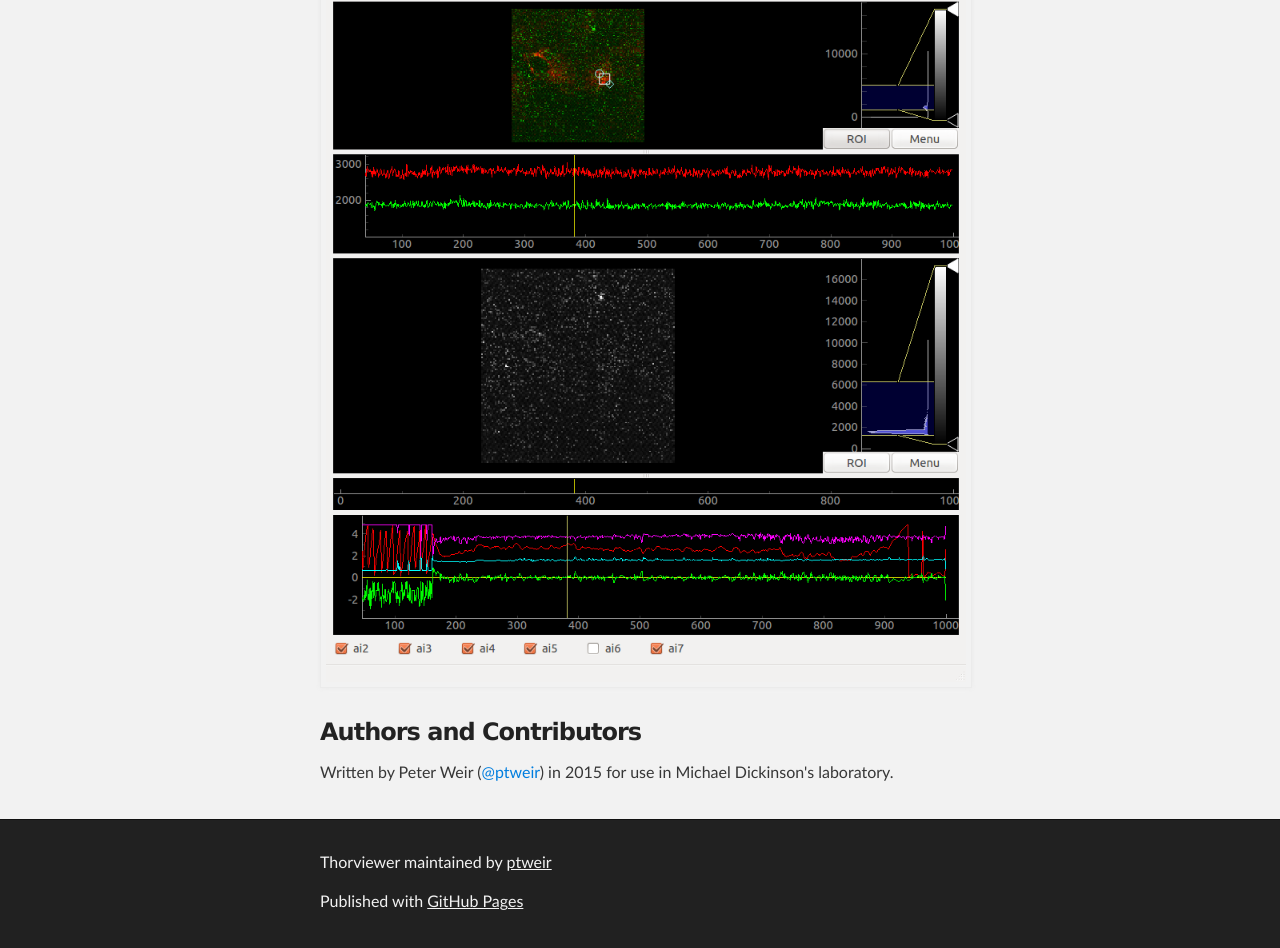
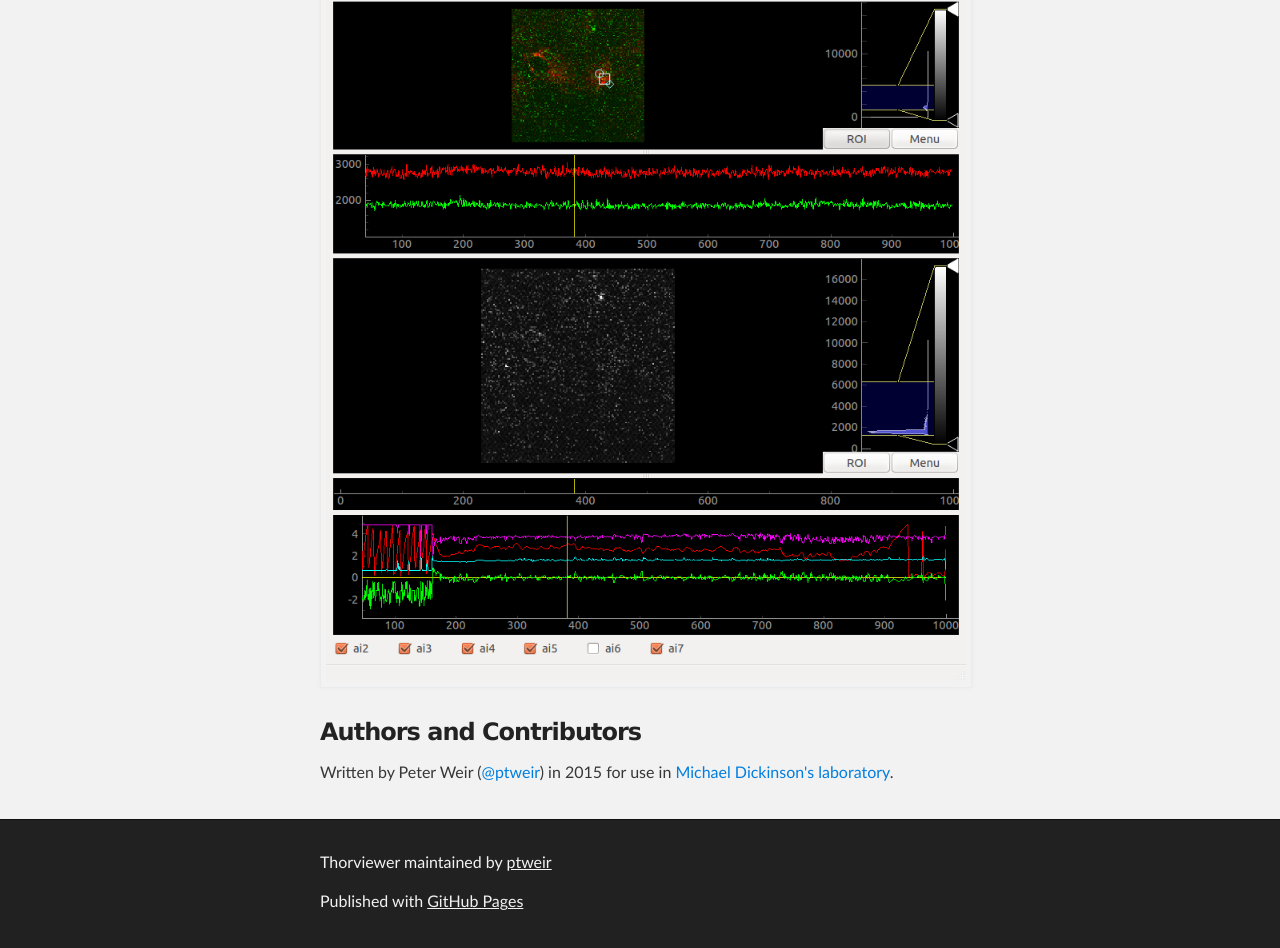
Before and after one commit to ptweir/ThorViewer, a plain HTML site: page index.html in a window 1280 px wide. Shown: the part 961-1909 px from the top of the page. Drawn offline with Linux system fonts and the light colour scheme.

Commit message:
added link to Dickinson lab

```diff
--- a/index.html
+++ b/index.html
@@ -60,7 +60,7 @@
 <h3>
 <a id="authors-and-contributors" class="anchor" href="#authors-and-contributors" aria-hidden="true"><span aria-hidden="true" class="octicon octicon-link"></span></a>Authors and Contributors</h3>
 
-<p>Written by Peter Weir (<a href="https://github.com/ptweir" class="user-mention">@ptweir</a>) in 2015 for use in Michael Dickinson's laboratory.</p>
+<p>Written by Peter Weir (<a href="https://github.com/ptweir" class="user-mention">@ptweir</a>) in 2015 for use in <a href="http://dickinsonlab.caltech.edu/people/peter-weir/">Michael Dickinson's laboratory</a>.</p>
       </section>
     </div>
 
```
